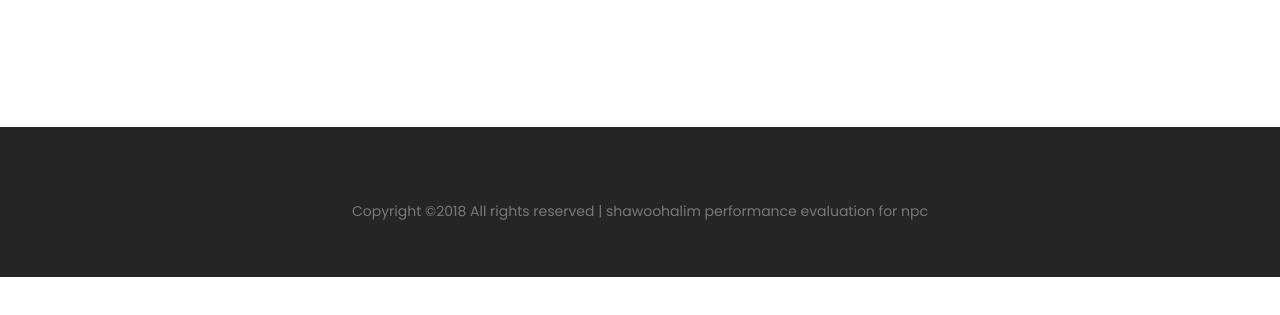
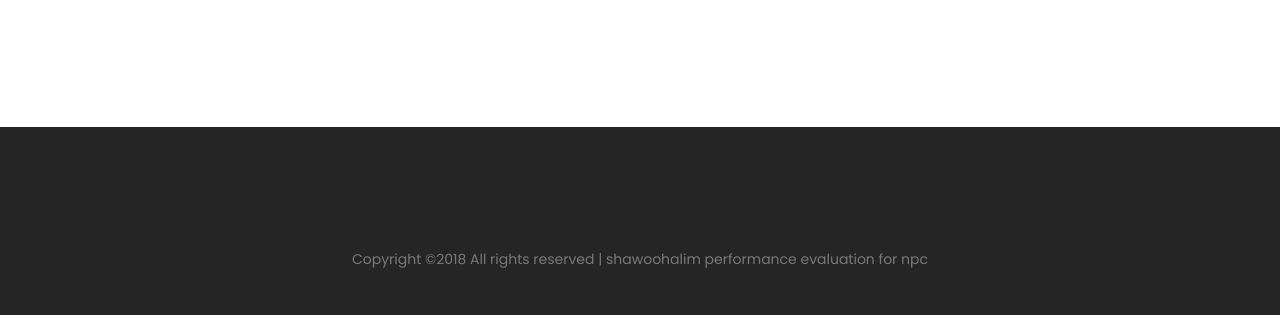
Before and after one commit to shawoohalim/shawoohalim.github.io, a plain HTML site: page no1.html in a window 1280 px wide. Shown: the part 2768-3083 px from the top of the page. Before the commit the page ends 3045 px from the top, so only its background shows below. Drawn offline with nearby package versions, Linux system fonts and the light colour scheme; files that its build step writes are made by us from their sources; files whose address does not match are found by name.

Commit message:
Update no1.html

```diff
--- a/no1.html
+++ b/no1.html
@@ -602,12 +602,7 @@ h.end=i=function(){s.className=s.className.replace(RegExp(' ?'+y),'')};
 
 
     <!-- ##### Footer Area Start ##### -->
-    <footer class="footer_area clearfix" style="width: 100%;
-            height: 150px;
-
-            position: relative;
-            bottom:0;
-            left: 0;>
+    <footer class="footer_area clearfix">
 
 <div class="row mt-5">
                 <div class="col-md-12 text-center">
```
